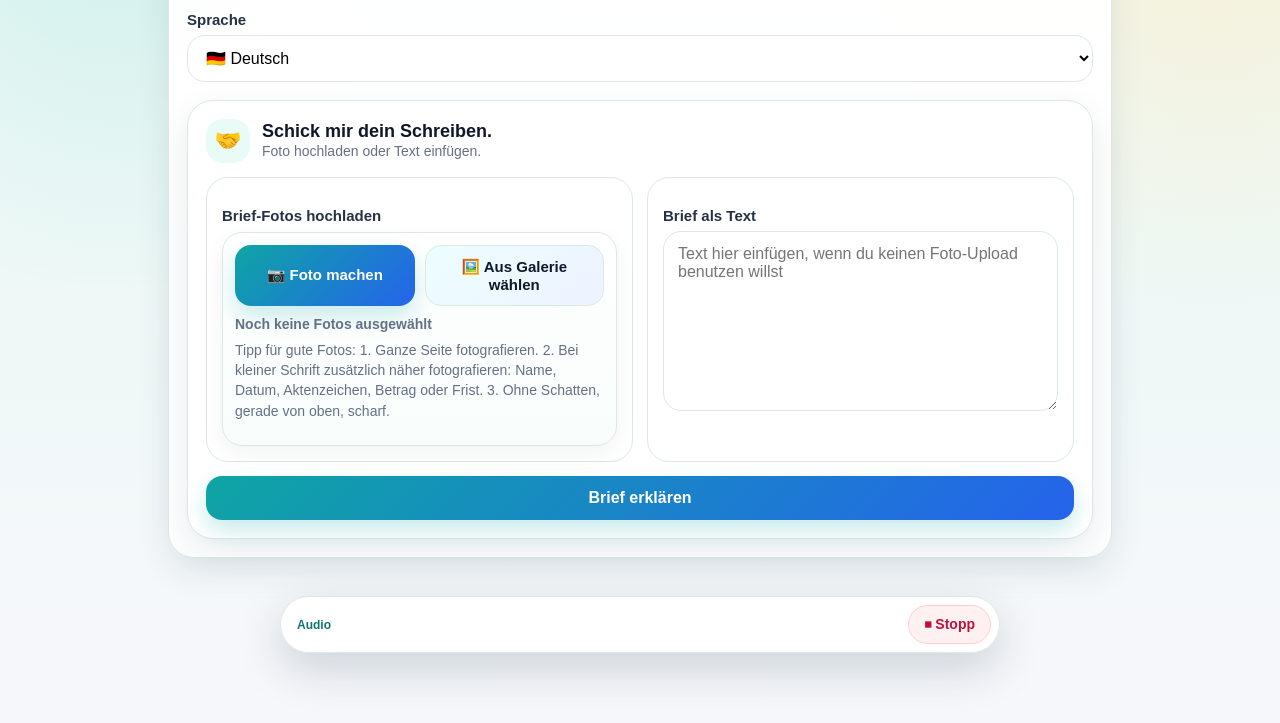
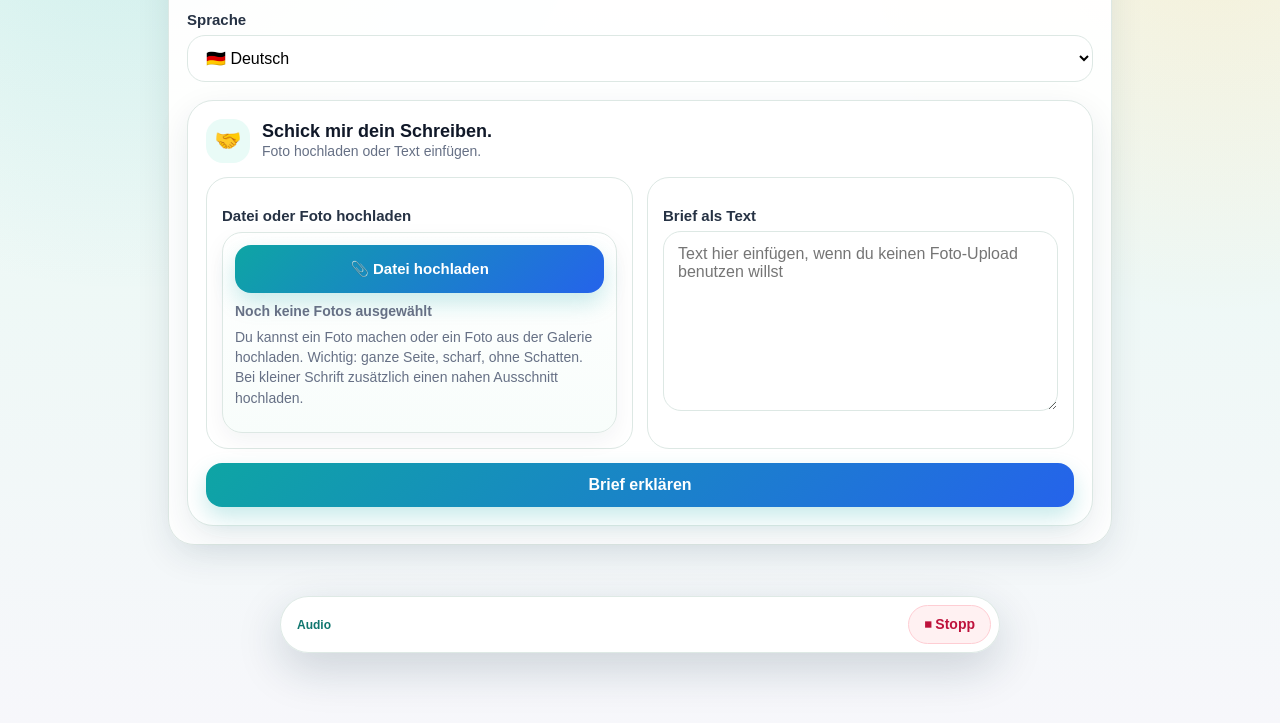
Before and after one commit to isaban150-hash/hilfe24, a website: page index.html in a window 1280 px wide. Both pictures are taken after a click on the button 433 px from the left and 372 px from the top of the page. Shown: the part 135-858 px from the top of the page. Drawn offline with Linux system fonts and the light colour scheme.

Commit message:
Update index.html

```diff
--- a/index.html
+++ b/index.html
@@ -63,6 +63,7 @@
   }
   .upload-row { display:flex; align-items:center; gap:10px; flex-wrap:wrap; }
   .upload-actions { display:grid; grid-template-columns: 1fr 1fr; gap:10px; width:100%; }
+  .upload-actions.single-upload { grid-template-columns: 1fr; }
   .upload-btn {
     display:inline-flex; align-items:center; justify-content:center; gap:8px; margin:0;
     border-radius:16px; padding:12px 14px; background:linear-gradient(135deg,#0ea5a4,#2563eb);
@@ -347,19 +348,18 @@
         <div class="assistant-head"><div class="assistant-avatar">🤝</div><div><strong id="assistantTitle">Schick mir dein Schreiben.</strong><span id="assistantSub">Foto hochladen oder Text einfügen.</span></div></div>
         <div class="input-grid">
           <div class="input-panel">
-            <label id="briefPhotoLabel" for="bilder">Brief-Fotos hochladen</label>
+            <label id="briefPhotoLabel" for="bilder">Datei oder Foto hochladen</label>
             <div class="upload-box">
               <input id="cameraInput" class="file-input-hidden" type="file" accept="image/*" capture="environment" />
               <input id="bilder" class="file-input-hidden" type="file" accept="image/*" multiple />
               <div class="upload-row">
-                <div class="upload-actions">
-                  <label id="uploadCameraBtn" class="upload-btn" for="cameraInput">📷 Foto machen</label>
-                  <label id="uploadChooseBtn" class="upload-btn secondary-upload" for="bilder">🖼️ Aus Galerie wählen</label>
+                <div class="upload-actions single-upload">
+                  <label id="uploadChooseBtn" class="upload-btn" for="bilder">📎 Datei hochladen</label>
                 </div>
                 <span id="uploadFileInfo" class="upload-info">Noch keine Fotos ausgewählt</span>
                 <button id="uploadClearBtn" class="upload-clear" type="button">Auswahl löschen</button>
               </div>
-              <div id="photoHintText" class="hint">Tipp für gute Fotos: 1. Ganze Seite fotografieren. 2. Bei kleiner Schrift zusätzlich näher fotografieren: Name, Datum, Aktenzeichen, Betrag oder Frist. 3. Ohne Schatten, gerade von oben, scharf.</div>
+              <div id="photoHintText" class="hint">Du kannst ein Foto machen oder ein Foto aus der Galerie hochladen. Wichtig: ganze Seite, scharf, ohne Schatten. Bei kleiner Schrift zusätzlich einen nahen Ausschnitt hochladen.</div>
               <div id="previewGrid" class="preview-grid"></div>
             </div>
           </div>
@@ -626,9 +626,9 @@
   de: {
     sub: "Briefe einfach verstehen. Klar erklärt und mit dem nächsten Schritt.",
     textLabel: "Brief als Text",
-    photoLabel: "Brief-Fotos hochladen",
+    photoLabel: "Datei oder Foto hochladen",
     placeholder: "Text hier einfügen, wenn du keinen Foto-Upload benutzen willst",
-    hint: "Tipp für gute Fotos: 1. Ganze Seite fotografieren. 2. Bei kleiner Schrift zusätzlich näher fotografieren: Name, Datum, Aktenzeichen, Betrag oder Frist. 3. Ohne Schatten, gerade von oben, scharf.",
+    hint: "Du kannst ein Foto machen oder ein Foto aus der Galerie hochladen. Wichtig: ganze Seite, scharf, ohne Schatten. Bei kleiner Schrift zusätzlich einen nahen Ausschnitt hochladen.",
     analyze: "Brief erklären",
     back: "← Zurück zur Startseite",
     langLabel: "Sprache",
@@ -636,10 +636,10 @@
     answerLabel: "Antwort",
     assistantTitle: "Schick mir dein Schreiben.",
     assistantSub: "Foto hochladen oder Text einfügen.",
-    uploadCamera: "📷 Foto machen",
-    uploadChoose: "🖼️ Aus Galerie wählen",
-    uploadEmpty: "Noch keine Fotos ausgewählt",
-    uploadSelected: "Fotos ausgewählt",
+    uploadCamera: "📎 Datei hochladen",
+    uploadChoose: "📎 Datei hochladen",
+    uploadEmpty: "Noch keine Datei ausgewählt",
+    uploadSelected: "Datei(en) ausgewählt",
     uploadClear: "Auswahl löschen",
     uploadLimit: "Du kannst maximal 3 Fotos hinzufügen.",
     audioDock: "Audio"
```
